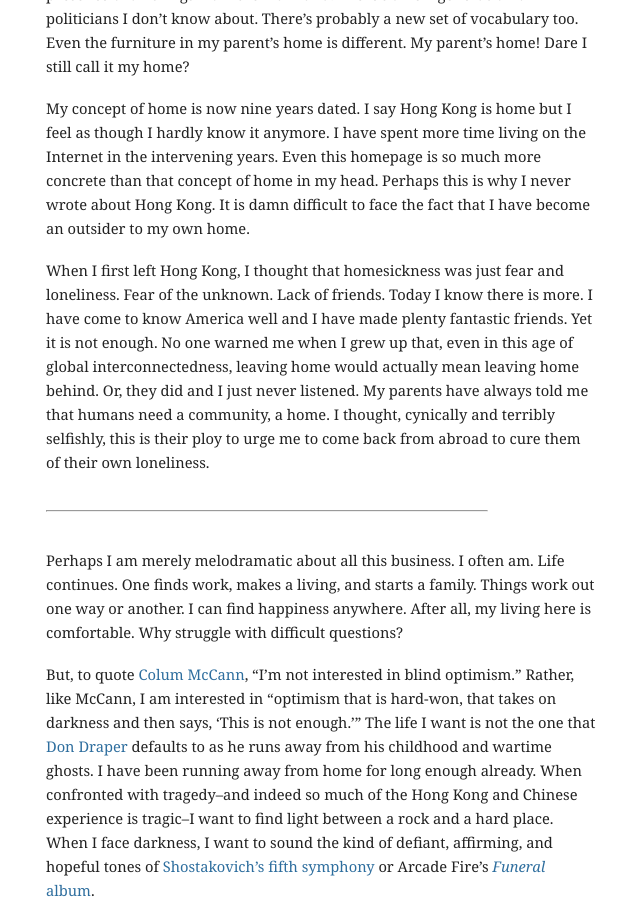
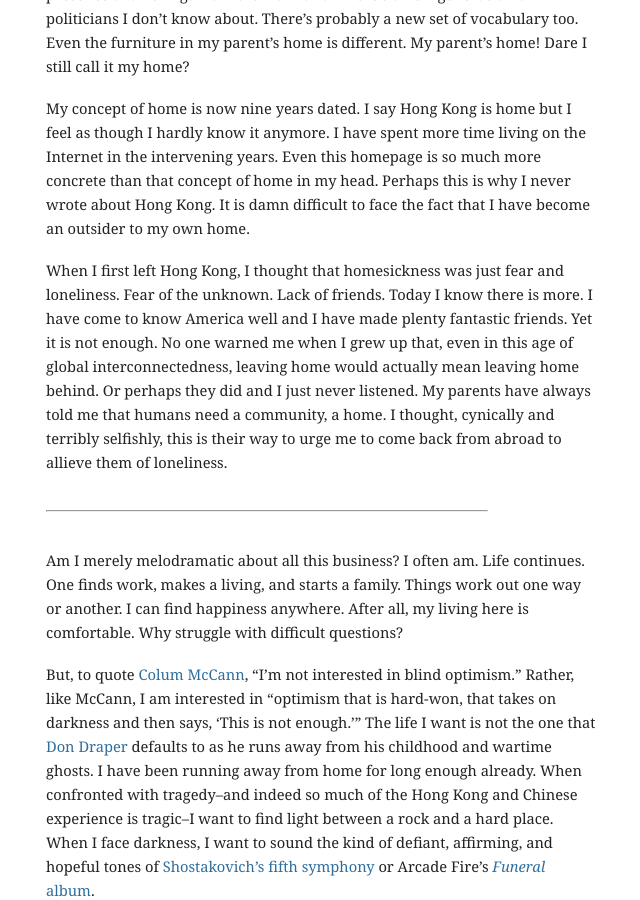
Before and after one commit to mbwong/mbwong.github.com, a Jekyll site: the page built from _posts/2013-07-14-home.md, in a window 1280 px wide and 900 px high, scrolled down 2158 px. Shown: the whole window, without its empty margins (304-944 px from the left). Built offline with Jekyll 4.4.1, drawn with Linux system fonts in a browser that asks for light colours.

Commit message:
Update 2013-07-14-home.md

```diff
--- a/_posts/2013-07-14-home.md
+++ b/_posts/2013-07-14-home.md
@@ -40,11 +40,11 @@ It amazes me that I now know America better than my own hometown and home countr
 
 My concept of home is now nine years dated. I say Hong Kong is home but I feel as though I hardly know it anymore. I have spent more time living on the Internet in the intervening years. Even this homepage is so much more concrete than that concept of home in my head. Perhaps this is why I never wrote about Hong Kong. It is damn difficult to face the fact that I have become an outsider to my own home.
 
-When I first left Hong Kong, I thought that homesickness was just fear and loneliness. Fear of the unknown. Lack of friends. Today I know there is more. I have come to know America well and I have made plenty fantastic friends. Yet it is not enough. No one warned me when I grew up that, even in this age of global interconnectedness, leaving home would actually mean leaving home behind. Or, they did and I just never listened. My parents have always told me that humans need a community, a home. I thought, cynically and terribly selfishly, this is their ploy to urge me to come back from abroad to cure them of their own loneliness.
+When I first left Hong Kong, I thought that homesickness was just fear and loneliness. Fear of the unknown. Lack of friends. Today I know there is more. I have come to know America well and I have made plenty fantastic friends. Yet it is not enough. No one warned me when I grew up that, even in this age of global interconnectedness, leaving home would actually mean leaving home behind. Or perhaps they did and I just never listened. My parents have always told me that humans need a community, a home. I thought, cynically and terribly selfishly, this is their way to urge me to come back from abroad to allieve them of loneliness.
 
 ----------------------------------
 
-Perhaps I am merely melodramatic about all this business. I often am. Life continues. One finds work, makes a living, and starts a family. Things work out one way or another. I can find happiness anywhere. After all, my living here is comfortable. Why struggle with difficult questions?
+Am I merely melodramatic about all this business? I often am. Life continues. One finds work, makes a living, and starts a family. Things work out one way or another. I can find happiness anywhere. After all, my living here is comfortable. Why struggle with difficult questions?
 
 But, to quote [Colum McCann][mccann], "I’m not interested in blind optimism." Rather, like McCann, I am interested in "optimism that is hard-won, that takes on darkness and then says, ‘This is not enough.'" The life I want is not the one that [Don Draper][madmen] defaults to as he runs away from his childhood and wartime ghosts. I have been running away from home for long enough already. When confronted with tragedy--and indeed so much of the Hong Kong and Chinese experience is tragic--I want to find light between a rock and a hard place. When I face darkness, I want to sound the kind of defiant, affirming, and hopeful tones of [Shostakovich's fifth symphony][bernstein] or Arcade Fire's [_Funeral_ album][arcadefire].
 
```
